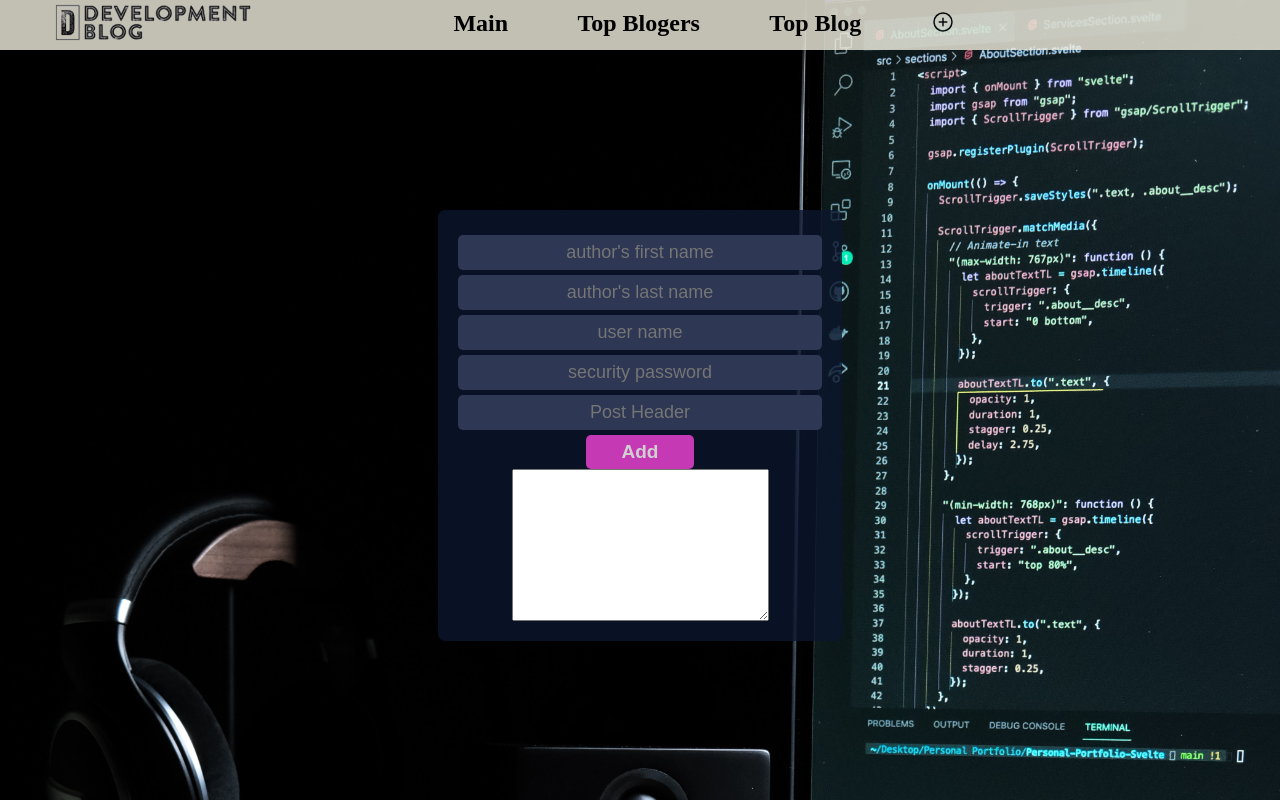
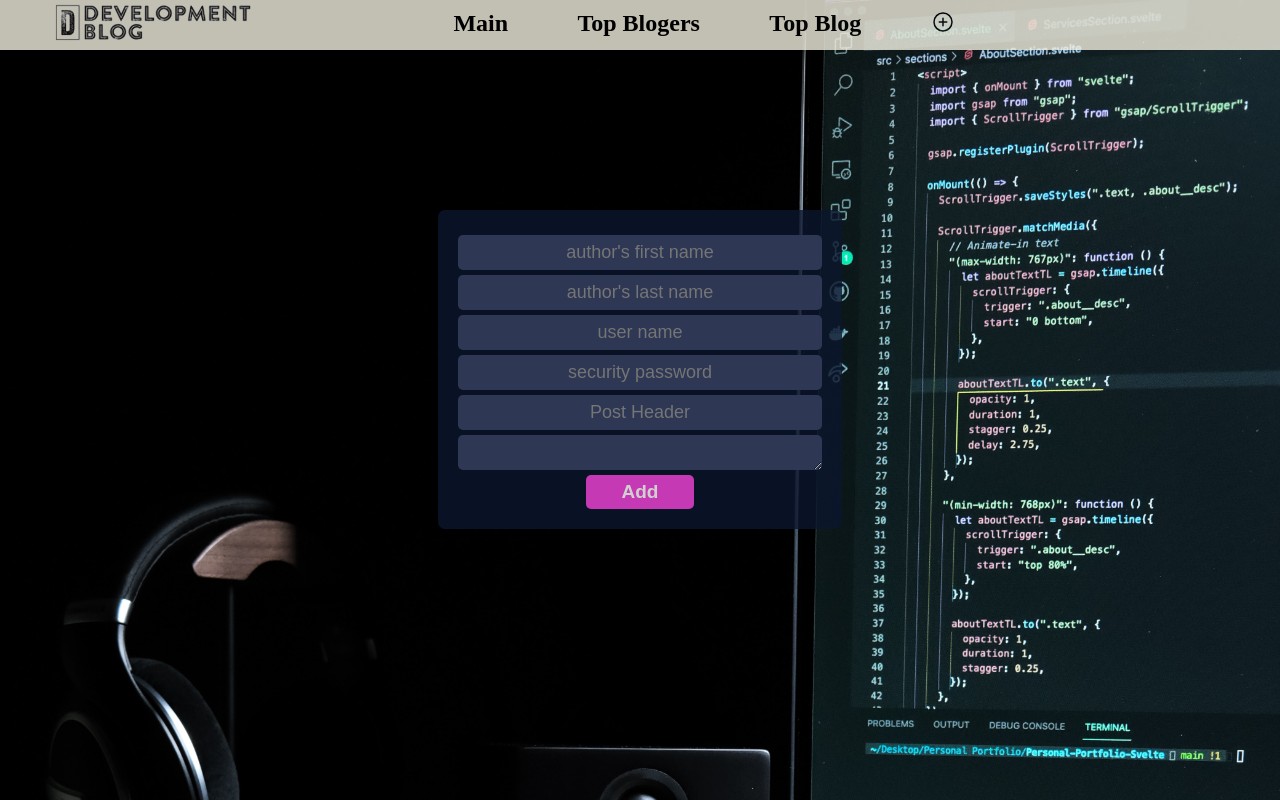
Before and after one commit to gorvardanyan1/DevBlog, a React (Create React App) app in the folder client/: page /blogs/addblog in a window 1280 px wide. Shown: the top 800 px of the page. Built offline with nearby package versions, Linux system fonts and the light colour scheme; a web font is replaced by a local one.

Commit message:
client styleing

```diff
--- a/client/src/components/blogs/blogsMain/AddBlogs.js
+++ b/client/src/components/blogs/blogsMain/AddBlogs.js
@@ -49,8 +49,8 @@ const AddBlogs = () => {
                 <input type="text" placeholder='user name' name='userName' value={values.userName} onChange={handleChange} onBlur={handleBlur} />
                 <input type="password" placeholder='security password' name="password" value={values.password} onChange={handleChange} onBlur={handleBlur} />
                 <input type="text" placeholder='Post Header' name='postHeader' value={values.postHeader} onChange={handleChange} onBlur={handleBlur} />
+                <textarea name="postBody" id="postBody" cols="30" rows="10" value={values.postBody} onChange={handleChange} onBlur={handleBlur}></textarea>
                 <input type="submit" value="Add" />
-                <textarea name="postBody" id="postBody" cols="30" rows="10" value={values.postBody} onChange={handleChange} onBlur={handleBlur}></textarea>
               </form>
             )
           }
--- a/client/src/style/addForm.style.scss
+++ b/client/src/style/addForm.style.scss
@@ -11,7 +11,8 @@
         justify-content: center;
         flex-wrap: wrap;
 
-        input {
+        input,
+        textarea {
             margin-top: 5px;
             width: 100%;
             height: 35px;
@@ -22,6 +23,8 @@
             color: #D0D0D0;
             text-align: center;
             font-size: large;
+
+
 
             &[type='submit'] {
                 all: revert;
```
